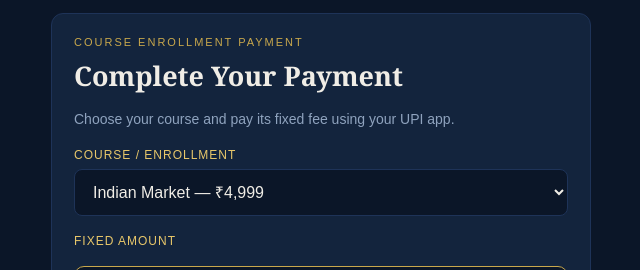
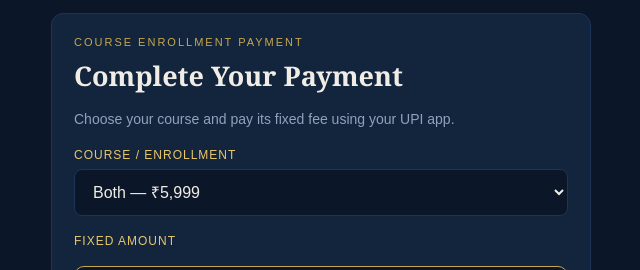
Before and after one commit to DacchuMadhu/EAGLE-TRADING-ACADEMY, a plain HTML site: page payment.html in a window 1280 px wide. Shown: the part 93-363 px from the top of the page, without its empty margins (319-959 px from the left). Drawn offline with Linux system fonts and the light colour scheme.

Commit message:
Make both-course fee the default option

```diff
--- a/payment.html
+++ b/payment.html
@@ -12,7 +12,7 @@
 </head><body><main class="wrap">
 <div class="brand"><div class="logo">🦅</div><div class="brandtext">EAGLE ONLINE<br>TRADING ACADEMY</div></div>
 <section class="card"><div class="eyebrow">Course enrollment payment</div><h1 class="h">Complete Your Payment</h1><p class="desc">Choose your course and pay its fixed fee using your UPI app.</p>
-<label class="label" for="course">Course / enrollment</label><select id="course"><option value="indian" data-amount="4999.00">Indian Market — ₹4,999</option><option value="forex" data-amount="4999.00">Forex Market — ₹4,999</option><option value="both" data-amount="5999.00">Both — ₹5,999</option></select>
+<label class="label" for="course">Course / enrollment</label><select id="course"><option value="both" data-amount="5999.00">Both — ₹5,999</option><option value="indian" data-amount="4999.00">Indian Market — ₹4,999</option><option value="forex" data-amount="4999.00">Forex Market — ₹4,999</option></select>
 <div class="label">Fixed amount</div><div class="offerprice"><strong class="newprice" id="amount">₹4,999</strong></div>
 <div class="label">Pay to UPI ID</div><div class="upi" id="vpa">9036540855-3@ybl</div>
 <div class="qrbox"><img id="qr" alt="UPI QR code"><div class="qr-caption">Scan with any UPI app</div></div>
```
